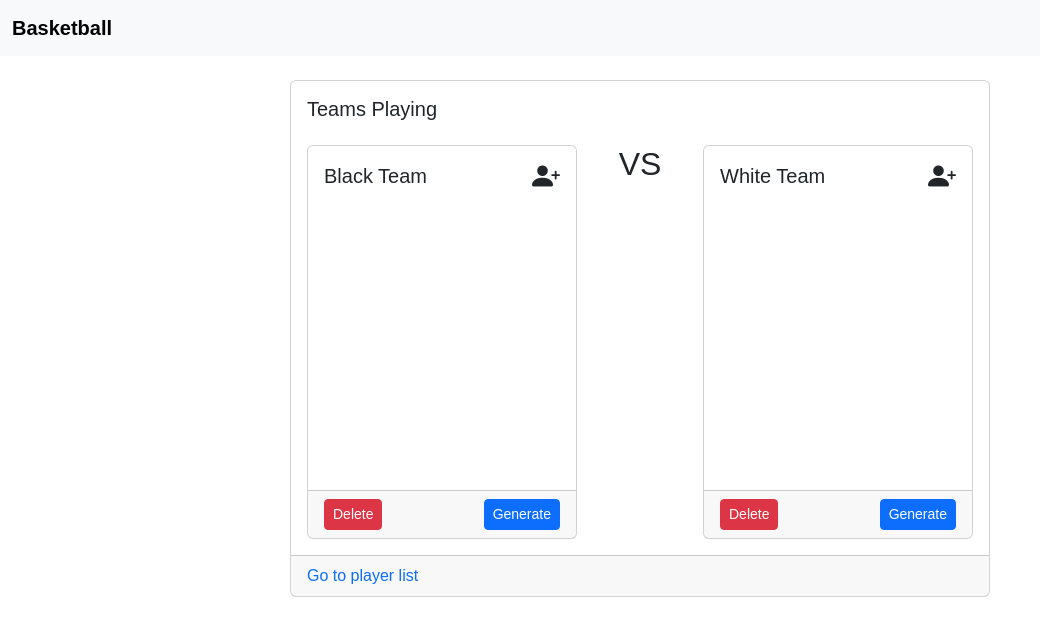
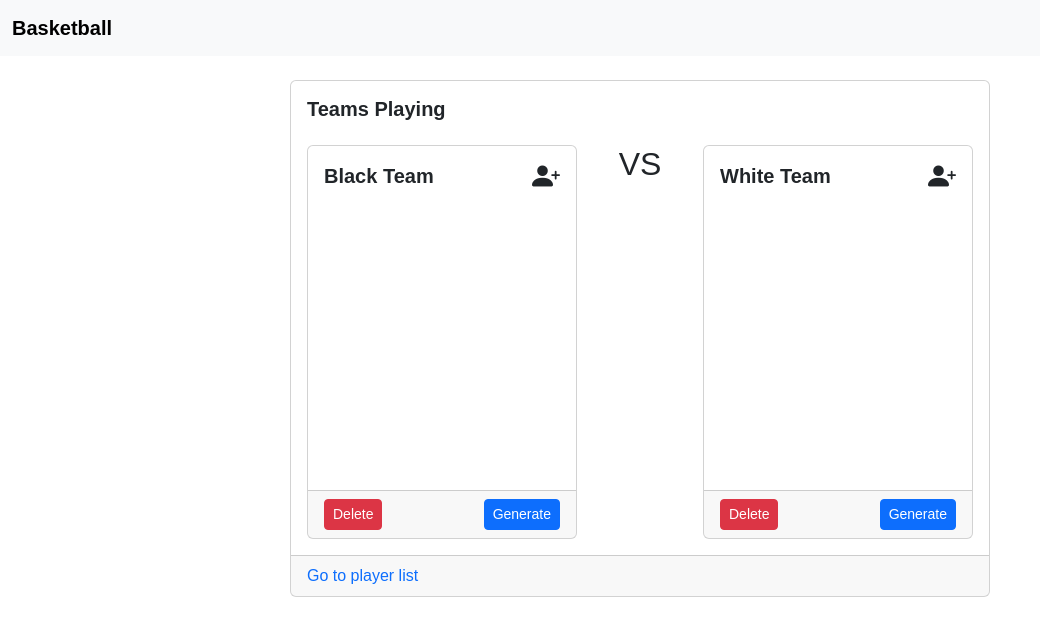
Before and after one commit to lhernandezveloz/baske-list, a Next.js app: page / in a window 1280 px wide. Shown: the top 636 px of the page, without its empty margins (0-1040 px from the left). Built offline with nearby package versions, Linux system fonts and the light colour scheme.

Commit message:
Add bold titles

```diff
--- a/app/components/CardComponent.jsx
+++ b/app/components/CardComponent.jsx
@@ -2,7 +2,7 @@ function CardComponent({ title, children, footer }) {
   return (
     <div className="card">
       <div className="card-body d-flex flex-column gap-3">
-        <h5 className="card-title">{title}</h5>
+        <h5 className="card-title fw-bold">{title}</h5>
         {children}
       </div>
       <div className="card-footer">{footer}</div>
```
